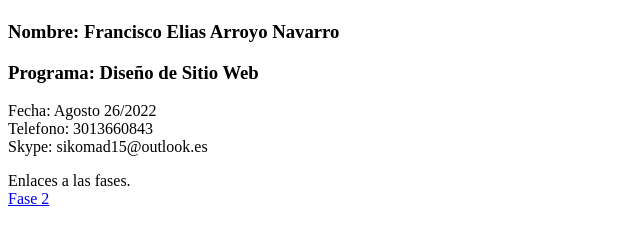
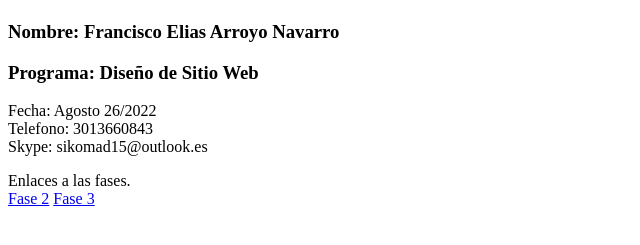
Before and after one commit to Fean23/DSW-Francisco-Navarro, a plain HTML site: page index.html in a window 1280 px wide. Shown: the part 59-304 px from the top of the page, without its empty margins (0-640 px from the left). Drawn offline with Linux system fonts and the light colour scheme.

Commit message:
Finalizaado
final

```diff
--- a/index.html
+++ b/index.html
@@ -17,6 +17,7 @@
     <p> Enlaces a las fases. <br>
 
         <a href="Fase2/design.html">Fase 2</a>
+        <a href="Fase3/index.html">Fase 3</a>
     </p>
 </body>
 </html>
```
Also changed, not shown: Fase3/autores.html (+2 -0 lines), Fase3/index.html (+2 -0 lines).
